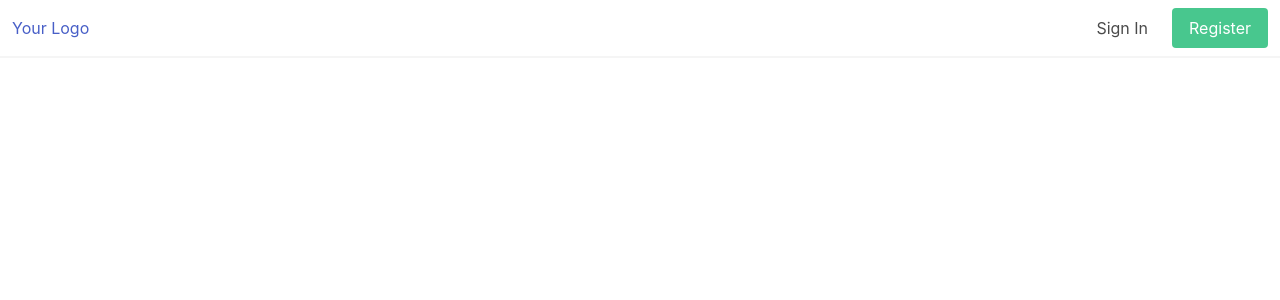
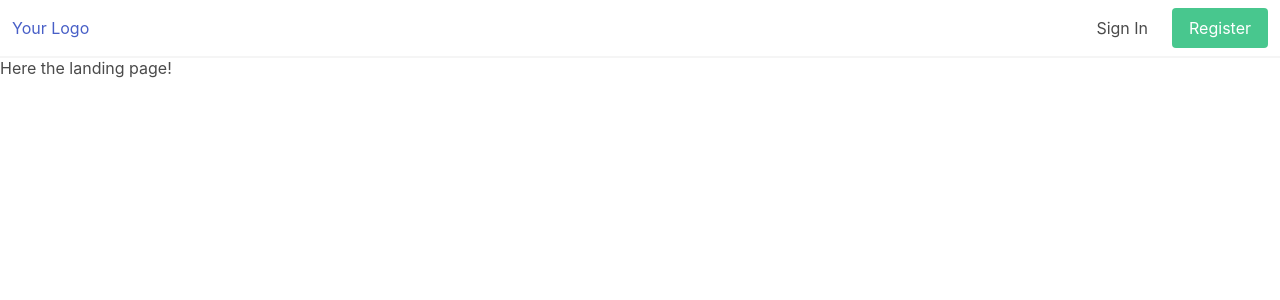
Before and after one commit to Davies-K/mean-template, an Angular app in the folder client/: page / in a window 1280 px wide. Shown: the top 300 px of the page. Built offline with nearby package versions, Linux system fonts and the light colour scheme.

Commit message:
setup routes in frontend

```diff
--- a/client/src/app/app-routing.module.ts
+++ b/client/src/app/app-routing.module.ts
@@ -1,7 +1,12 @@
 import { NgModule } from '@angular/core';
 import { Routes, RouterModule } from '@angular/router';
+import {HomeComponent} from "./home.component";
+import {NotFoundComponent} from "./not-found.component";
 
-const routes: Routes = [];
+const routes: Routes = [
+  { path: '', component: HomeComponent, pathMatch: 'full' },
+  { path: '**', component: NotFoundComponent }
+];
 
 @NgModule({
   imports: [RouterModule.forRoot(routes)],
--- a/client/src/app/app.component.html
+++ b/client/src/app/app.component.html
@@ -26,6 +26,7 @@
     </div>
   </div>
 </nav>
-<section class="section">
 
+<section class="hero">
+  <router-outlet></router-outlet>
 </section>
--- a/client/src/app/app.module.ts
+++ b/client/src/app/app.module.ts
@@ -6,11 +6,15 @@ import {fas} from "@fortawesome/free-solid-svg-icons";
 
 import { AppRoutingModule } from './app-routing.module';
 import { AppComponent } from './app.component';
+import {HomeComponent} from "./home.component";
+import {NotFoundComponent} from "./not-found.component";
 
 library.add(fas);
 @NgModule({
   declarations: [
-    AppComponent
+    AppComponent,
+    HomeComponent,
+    NotFoundComponent
   ],
   imports: [
     BrowserModule,
--- /dev/null
+++ b/client/src/app/home.component.ts
@@ -0,0 +1,16 @@
+import {Component} from "@angular/core";
+
+@Component({
+  selector: 'app-home',
+  template: `
+    <div>
+      Here the landing page!
+    </div>
+  `,
+  styles: [
+    `
+
+    `
+  ]
+})
+export class HomeComponent { }
--- /dev/null
+++ b/client/src/app/not-found.component.ts
@@ -0,0 +1,11 @@
+import {Component} from "@angular/core";
+
+@Component({
+  selector: 'app-not-found',
+  template: `
+    <div>
+      Not Found!
+    </div>
+  `
+})
+export class NotFoundComponent { }
```
